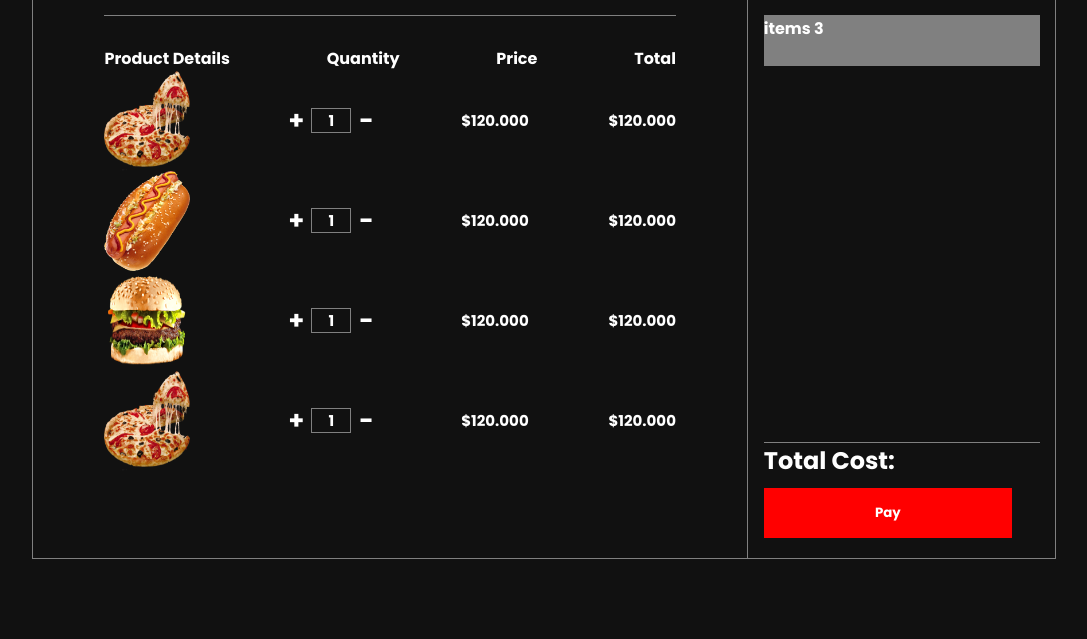
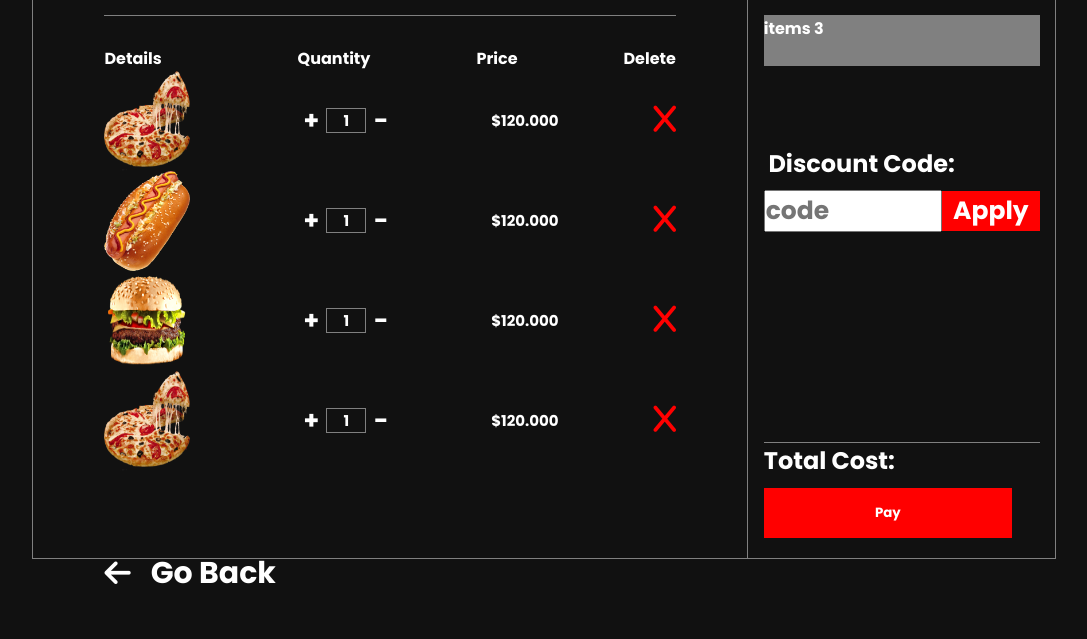
Before and after one commit to juancaicedo10/FAST-FOOD-WEBSITE, a plain HTML site: page shoppingcart.html in a window 1280 px wide. Shown: the part 161-800 px from the top of the page, without its empty margins (96-1183 px from the left). Drawn offline with Linux system fonts and the light colour scheme.

Commit message:
cart-shopping new functions

```diff
--- a/cart.js
+++ b/cart.js
@@ -22,13 +22,19 @@ cartProducts.forEach(product => {
             }else {
                 let numberElement = product.querySelector(".quantity h1");
                 var toNumber = parseInt(numberElement.textContent);
+                let price = product.querySelector(".price");
+                let priceToNumber = parseFloat(price.textContent.replace("$", ""))
 
                 if(toNumber <= 1) {
                     return;
                 }
 
                 toNumber -= 1;
-                numberElement.textContent = toNumber
+                priceToNumber = priceToNumber / (toNumber + 1) * toNumber;
+                price.textContent = `$${priceToNumber.toFixed(2)}`;
+                numberElement.textContent = toNumber;
+
+
 
     }
 })
--- a/shoppingcart.html
+++ b/shoppingcart.html
@@ -5,6 +5,7 @@
     <meta name="viewport" content="width=2, initial-scale=1.0">
     <title>Document</title>
     <link rel="stylesheet" href="style.css">
+    <link rel="stylesheet" href="https://cdnjs.cloudflare.com/ajax/libs/font-awesome/6.0.0-beta2/css/all.min.css">
 </head>
 <body>
 <section class="container">
@@ -12,14 +13,14 @@
         <div class="cart-products">
             <header>
                 <h1>Shopping Cart</h1>
-                <h2>3 Items</h2>
+                <h2>4 Items</h2>
             </header>
 
             <ul class="nav">
-                <li>Product Details</li>
+                <li>Details</li>
                 <li>Quantity</li>
                 <li>Price</li>
-                <li>Total</li>
+                <li>Delete</li>
             </ul>
 
             <ul class="products-container">
@@ -34,7 +35,9 @@
 
                     <h1 class="price">$120.000</h1>
 
-                    <h1 class="total">$120.000</h1>
+                    <button class="delete">
+                        <i class="fas fa-x"></i>
+                    </button>
                 </li>
                 <li>
                     <img src="/images/pngwing.com (4).png" alt="">
@@ -47,7 +50,9 @@
 
                     <h1 class="price">$120.000</h1>
 
-                    <h1 class="total">$120.000</h1>
+                    <button class="delete">
+                        <i class="fas fa-x"></i>
+                    </button>
                 </li>
                 <li>
                     <img src="/images/pngwing.com (1).png" alt="">
@@ -60,7 +65,9 @@
 
                     <h1 class="price">$120.000</h1>
 
-                    <h1 class="total">$120.000</h1>
+                    <button class="delete">
+                        <i class="fas fa-x"></i>
+                    </button>
                 </li>
                 <li>
                     <img src="/images/pngwing.com (5).png" alt="">
@@ -73,8 +80,17 @@
 
                     <h1 class="price">$120.000</h1>
 
-                    <h1 class="total">$120.000</h1>
+                    <button class="delete">
+                        <i class="fas fa-x"></i>
+                    </button>
                 </li>
+
+                <div class="back">
+                <a href="index.html">
+                    <i class="fas fa-arrow-left"></i>
+                    <h1>Go Back</h1>
+                </a>
+                </div>
             </ul>
         </div>
         <div class="bill">
@@ -86,7 +102,14 @@
 
             <div class="total">
                 <h1>Total Cost:</h1>
-                <button>Pay</button>
+                <button class="pay">Pay</button>
+            </div>
+
+            <h1>Discount Code:</h1>
+
+            <div class="discount">
+                <input type="" placeholder="code">
+                <button>Apply</button>
             </div>
         </div>
     </div>
--- a/style.css
+++ b/style.css
@@ -263,11 +263,48 @@ position: fixed;
     margin-top: 30px;
 }
 
+.nav li:first-child {
+    margin-right: 30px;
+}
+
 .products-container {
     width: 80%;
     height: 110px;
     display: flex;
     flex-direction: column;
+}
+
+.delete {
+    font-size: 30px;
+    color: red;
+    border: none;
+    background-color: transparent;
+    cursor: pointer;
+}
+
+.back {
+    bottom: 15vh;
+    margin-top: 80px;
+    align-items: center;
+    justify-content: space-between;
+    color: white;
+    display: flex;
+    cursor: pointer;
+}
+
+.back a {
+    text-decoration: none;
+    color: white;
+    display: flex;
+    align-items: center;
+}
+
+.back i, .back h1{
+    font-size: 30px;
+}
+
+.back i {
+    margin-right: 20px;
 }
 
 .products-container li {
@@ -276,6 +313,7 @@ position: fixed;
     display: flex;
     align-items: center;
     justify-content: space-between;
+
 
 }
 
@@ -325,6 +363,7 @@ position: fixed;
 
 .bill .items {
     background-color: grey;
+    margin-bottom: 10vh;
     width: 90%;
     height: 50px;
     }
@@ -336,6 +375,38 @@ position: fixed;
     border-top: 1px solid grey;
 }
 
+.bill h1:nth-child(4) {
+    align-self:flex-start;
+    margin-left: 20px;
+    margin-bottom: 10px;
+}
+
+.discount {
+    width: 90%;
+    align-items: center;
+    height: 40px;
+    display: flex;
+}
+
+.discount input{
+    width: 75%;
+    font-size: 25px;
+}
+
+.discount input:focus {
+    border: none;
+    outline: none;
+}
+
+.discount button {
+    width: auto;
+    border: 1px solid red;
+    background-color: red;
+    color: white;
+    font-size: 25px;
+    padding: 0 10px;
+}
+
 .total button {
     width: 90%;
     color: white;
@@ -345,6 +416,8 @@ position: fixed;
     margin: 10px 0;
 
 }
+
+
 
 
 .about {
@@ -647,4 +720,33 @@ form button {
     width: auto;
 }
 
+.container {
+    height: auto;
 }
+
+.shoppping-cart {
+    width: 100%;
+    height: auto;
+    flex-direction: column;
+    border-bottom: 0;
+}
+
+.shoppping-cart .cart-products{
+    width: 100%;
+    height: 80vh;
+    border-bottom: 1px solid grey;
+
+}
+
+.shoppping-cart .bill {
+   width: 100%;
+   height: 50vh;
+}
+
+.bill .total {
+    width: 90%;
+}
+
+
+
+}
```
